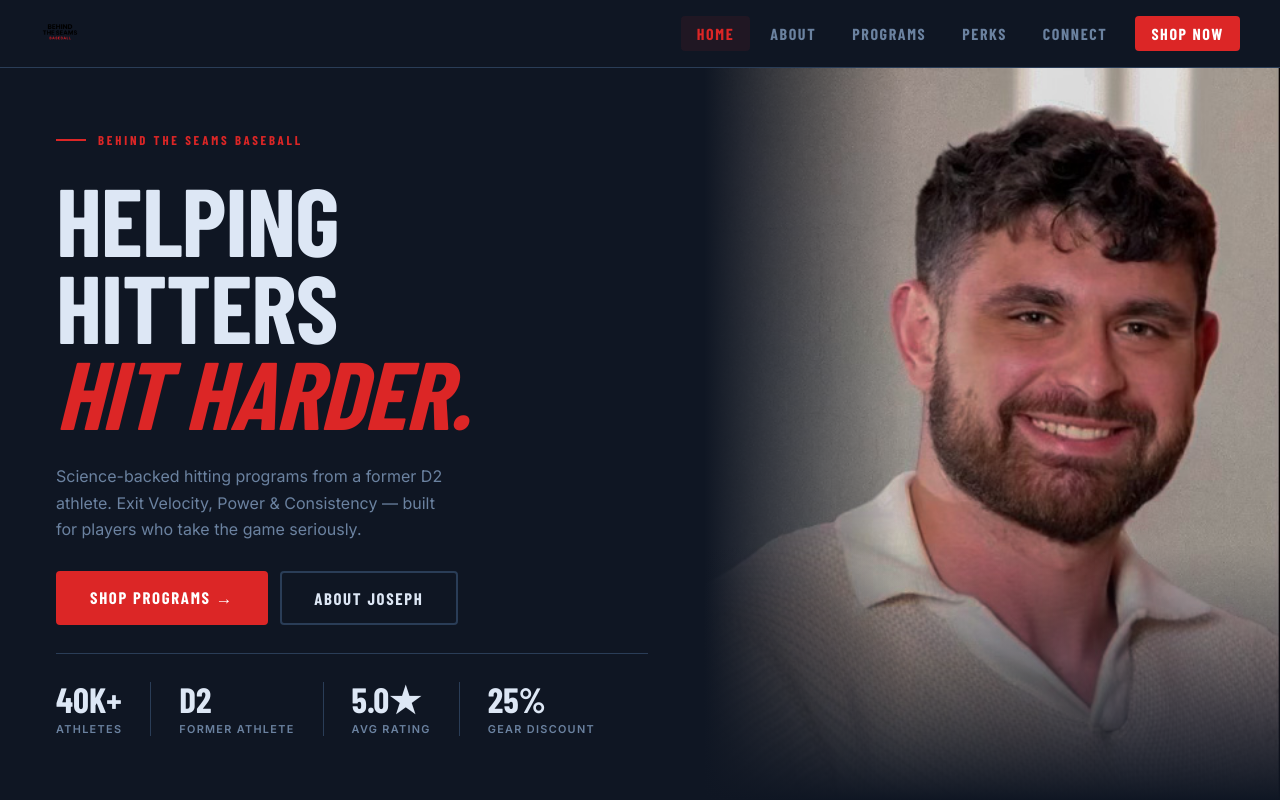
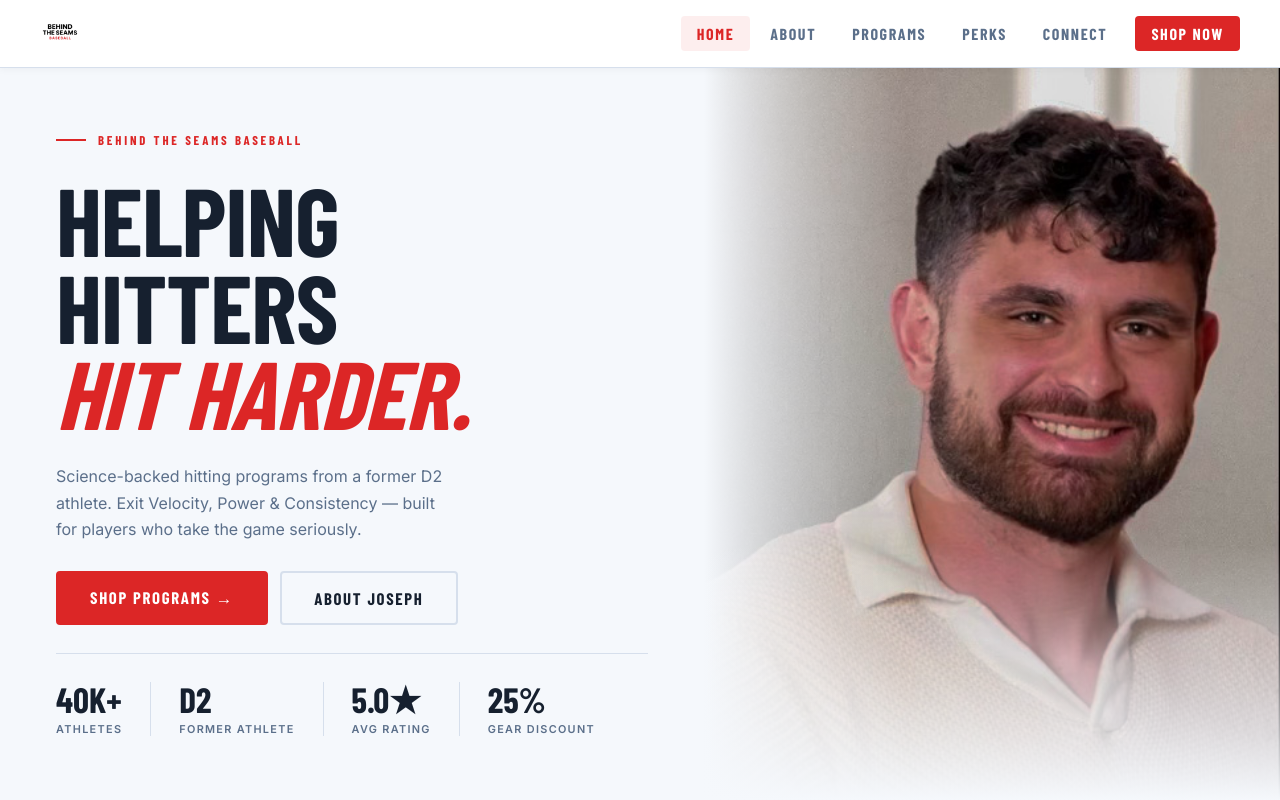
Before and after one commit to mariamina1120-code/behind-the-seams-baseball, a website: page index.html in a window 1280 px wide. Drawn offline with nearby package versions, Linux system fonts and the light colour scheme; a web font is replaced by a local one.

Commit message:
Lighten theme across site

```diff
--- a/index.html
+++ b/index.html
@@ -11,12 +11,12 @@
     *, *::before, *::after { box-sizing: border-box; margin: 0; padding: 0; }
 
     :root {
-      --bg:        #0f1623;
-      --surface:   #16202f;
-      --surface-2: #1e2d42;
-      --border:    #2a3d57;
-      --text:      #dde7f5;
-      --muted:     #6b82a0;
+      --bg:        #f5f8fc;
+      --surface:   #ffffff;
+      --surface-2: #e9eff8;
+      --border:    #d6dfec;
+      --text:      #16202f;
+      --muted:     #5b6f8a;
       --red:       #dc2626;
       --red-h:     #b91c1c;
       --nav-h:     68px;
@@ -35,8 +35,9 @@
       position: fixed;
       top: 0; left: 0; right: 0;
       height: var(--nav-h);
-      background: var(--bg);
+      background: var(--surface);
       border-bottom: 1px solid var(--border);
+      box-shadow: 0 1px 8px rgba(22,32,47,0.05);
       display: flex;
       align-items: center;
       justify-content: space-between;
@@ -397,7 +398,7 @@
       transition: background 0.15s, padding 0.15s;
     }
     .prog-row:hover {
-      background: var(--surface);
+      background: var(--surface-2);
       padding: 11px 12px;
       margin: 0 -12px;
       border-color: transparent;
@@ -535,6 +536,7 @@
       border: 1px solid var(--border);
       border-radius: 6px;
       padding: 18px 20px;
+      box-shadow: 0 2px 10px rgba(22,32,47,0.05);
     }
     .stars { color: #f59e0b; font-size: 0.78rem; margin-bottom: 8px; letter-spacing: 2px; }
     .t-text {
```
Also changed, not shown: checkout.html (+7 -7 lines), success.html (+4 -4 lines).
